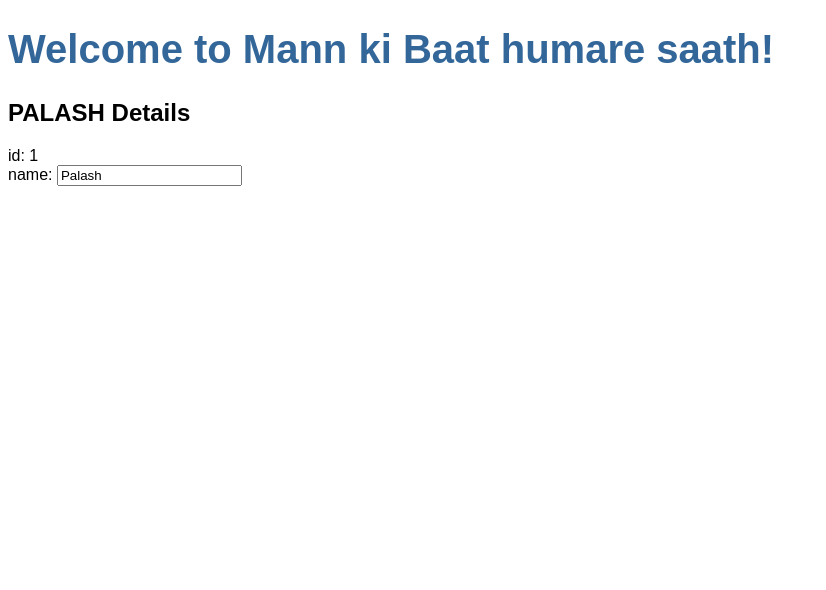
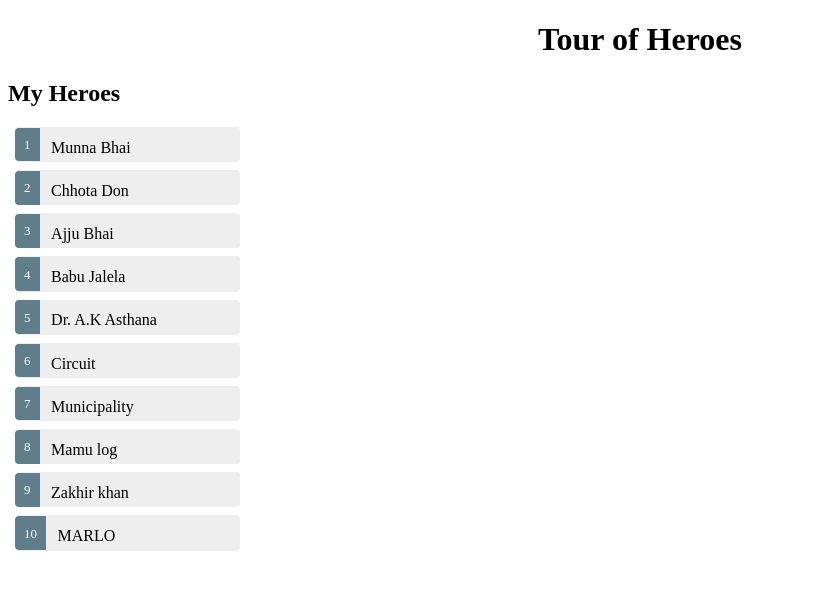
Before and after one commit to Palash-Purohit/code1, an Angular app: page / in a window 1280 px wide. Shown: the top 590 px of the page, without its empty margins (0-826 px from the left). Built offline with nearby package versions, Linux system fonts and the light colour scheme.

Commit message:
Added details view

```diff
--- a/src/app/app.component.css
+++ b/src/app/app.component.css
@@ -1,22 +1,52 @@
-/* Application-wide Styles */
-h1 {
-  color: #369;
-  font-family: Arial, Helvetica, sans-serif;
-  font-size: 250%;
+/* HeroesComponent's private CSS styles */
+.header{
+  text-align: center;
 }
-h2, h3 {
-  color: #444;
-  font-family: Arial, Helvetica, sans-serif;
-  font-weight: lighter;
+
+.selected {
+  background-color: #CFD8DC !important;
+  color: white;
 }
-body {
-  margin: 2em;
+.heroes {
+  margin: 0 0 2em 0;
+  list-style-type: none;
+  padding: 0;
+  width: 15em;
 }
-body, input[text], button {
-  color: #888;
-  font-family: Cambria, Georgia;
+.heroes li {
+  cursor: pointer;
+  position: relative;
+  left: 0;
+  background-color: #EEE;
+  margin: .5em;
+  padding: .3em 0;
+  height: 1.6em;
+  border-radius: 4px;
 }
-/* everywhere else */
-* {
-  font-family: Arial, Helvetica, sans-serif;
+.heroes li.selected:hover {
+  background-color: #BBD8DC !important;
+  color: white;
 }
+.heroes li:hover {
+  color: #607D8B;
+  background-color: #DDD;
+  left: .1em;
+}
+.heroes .text {
+  position: relative;
+  top: -3px;
+}
+.heroes .badge {
+  display: inline-block;
+  font-size: small;
+  color: white;
+  padding: 0.8em 0.7em 0 0.7em;
+  background-color: #607D8B;
+  line-height: 1em;
+  position: relative;
+  left: -1px;
+  top: -4px;
+  height: 1.8em;
+  margin-right: .8em;
+  border-radius: 4px 0 0 4px;
+}
--- a/src/app/app.component.html
+++ b/src/app/app.component.html
@@ -1,4 +1,2 @@
-  <h1>
-    Welcome to {{ title }}!
-  </h1>
-  <app-heroes></app-heroes>
+<h1 class="header">{{title}}</h1>
+<app-heroes></app-heroes>
--- a/src/app/app.component.ts
+++ b/src/app/app.component.ts
@@ -1,10 +1,10 @@
-import { Component } from '@angular/core';
+import { Component } from "@angular/core";
 
 @Component({
-  selector: 'app-root',
-  templateUrl: './app.component.html',
-  styleUrls: ['./app.component.css']
+  selector: "app-root",
+  templateUrl: "./app.component.html",
+  styleUrls: ["./app.component.css"]
 })
 export class AppComponent {
-  title = 'Mann ki Baat humare saath';
+  title = "Tour of Heroes";
 }
--- a/src/app/hero.ts
+++ b/src/app/hero.ts
@@ -1,4 +1,4 @@
 export class Hero {
-    id: number;
-    name: String
+  id: number;
+  name: string;
 }
--- a/src/app/heroes/heroes.component.css
+++ b/src/app/heroes/heroes.component.css
@@ -0,0 +1,48 @@
+/* HeroesComponent's private CSS styles */
+.selected {
+    background-color: #CFD8DC !important;
+    color: white;
+  }
+  .heroes {
+    margin: 0 0 2em 0;
+    list-style-type: none;
+    padding: 0;
+    width: 15em;
+  }
+  .heroes li {
+    cursor: pointer;
+    position: relative;
+    left: 0;
+    background-color: #EEE;
+    margin: .5em;
+    padding: .3em 0;
+    height: 1.6em;
+    border-radius: 4px;
+  }
+  .heroes li.selected:hover {
+    background-color: #BBD8DC !important;
+    color: white;
+  }
+  .heroes li:hover {
+    color: #607D8B;
+    background-color: #DDD;
+    left: .1em;
+  }
+  .heroes .text {
+    position: relative;
+    top: -3px;
+  }
+  .heroes .badge {
+    display: inline-block;
+    font-size: small;
+    color: white;
+    padding: 0.8em 0.7em 0 0.7em;
+    background-color: #607D8B;
+    line-height: 1em;
+    position: relative;
+    left: -1px;
+    top: -4px;
+    height: 1.8em;
+    margin-right: .8em;
+    border-radius: 4px 0 0 4px;
+  }
--- a/src/app/heroes/heroes.component.html
+++ b/src/app/heroes/heroes.component.html
@@ -1,8 +1,18 @@
-<h2>{{hero.name | uppercase}} Details</h2>
-<div>
-    <span>id: </span>{{hero.id}}</div>
-<div>
+<h2>My Heroes</h2>
+<ul class="heroes">
+  <li *ngFor="let hero of heroes" (click)="onSelect(hero)">
+    <span class="badge">{{hero.id}}</span>{{hero.name}}
+  </li>
+</ul>
+
+<div *ngIf="selectedHero">
+  <h2>{{selectedHero.name | uppercase}} Details</h2>
+  <div>
+    <span>id: </span>{{selectedHero.id}}
+  </div>
+  <div>
     <label>name:
-        <input [(ngModel)]="hero.name" placeholder="name">
+      <input [(ngModel)]="selectedHero.name" placeholder="name">
     </label>
+  </div>
 </div>
--- a/src/app/heroes/heroes.component.ts
+++ b/src/app/heroes/heroes.component.ts
@@ -1,5 +1,6 @@
 import { Component, OnInit } from '@angular/core';
 import { Hero } from '../hero';
+import { HEROES } from '../mock-heroes';
 
 @Component({
   selector: 'app-heroes',
@@ -7,11 +8,17 @@
   styleUrls: ['./heroes.component.css']
 })
 export class HeroesComponent implements OnInit {
-  hero: Hero = {
-    id: 1,
-    name: 'Palash'
-  };
-  constructor() {}
 
-  ngOnInit() {}
+  heroes = HEROES;
+  selectedHero: Hero;
+
+  constructor() { }
+
+  ngOnInit() {
+  }
+
+  onSelect(hero: Hero) {
+    this.selectedHero = hero;
+  }
+
 }
```
